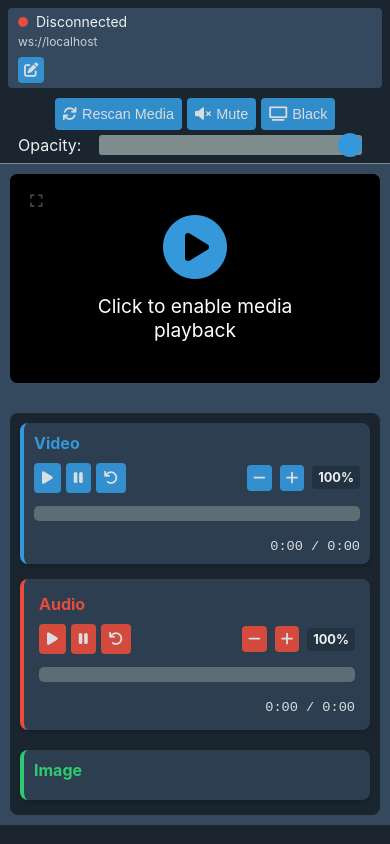
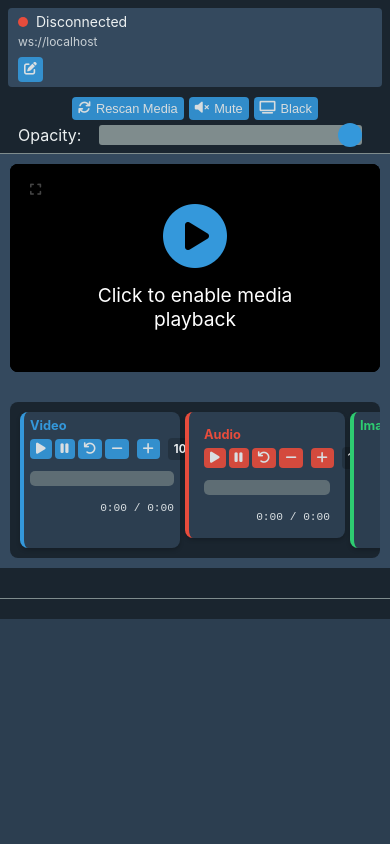
Before and after one commit to spitkov/smartplayernew, a website: page public/index.html in a window 390 px wide. Drawn offline with Linux system fonts and the light colour scheme; no server answers.

Commit message:
mobile update

```diff
--- a/public/styles.css
+++ b/public/styles.css
@@ -1034,26 +1034,77 @@ input[type="range"]::-webkit-slider-thumb {
     #playerControls {
         margin-top: 10px;
         padding: 10px;
+        display: flex;
+        flex-direction: row;
+        gap: 5px;
+        overflow-x: auto;
+        -webkit-overflow-scrolling: touch;
     }
 
     .control-group {
-        padding: 10px;
+        flex: 1;
+        min-width: 200px;
+        padding: 8px;
+        margin-bottom: 0;
+        border-left-width: 2px;
+    }
+
+    /* Compact control headers */
+    .control-header {
         margin-bottom: 5px;
     }
 
-    /* Make controls more compact on mobile */
+    .control-header h3 {
+        font-size: 0.9rem;
+    }
+
+    .selected-title {
+        font-size: 0.8rem;
+        white-space: nowrap;
+        overflow: hidden;
+        text-overflow: ellipsis;
+        max-width: 120px;
+    }
+
+    /* Compact control panels */
     .control-panel {
-        gap: 5px;
+        gap: 3px;
     }
 
     .buttons {
-        flex-wrap: wrap;
-        gap: 5px;
+        gap: 3px;
     }
 
     .control-btn {
-        padding: 6px 12px;
-        font-size: 0.9rem;
+        padding: 5px 8px;
+        font-size: 0.8rem;
+    }
+
+    .volume-control {
+        gap: 3px;
+    }
+
+    .volume-control .control-btn.small {
+        padding: 4px 6px;
+    }
+
+    .volume-display {
+        font-size: 0.7rem;
+        min-width: 35px;
+    }
+
+    .progress-bar {
+        height: 8px;
+        margin: 5px 0;
+    }
+
+    .time-display {
+        font-size: 0.7rem;
+    }
+
+    /* Hide empty control groups */
+    .control-group:empty {
+        display: none;
     }
 
     /* Adjust playlist section for mobile */
@@ -1164,7 +1215,7 @@ input[type="range"]::-webkit-slider-thumb {
     }
 
     .control-btn {
-        padding: 8px;
+        padding: 4px 6px;
     }
 
     .control-btn.small {
@@ -1188,6 +1239,68 @@ input[type="range"]::-webkit-slider-thumb {
     .ws-url {
         margin-left: 0;
         margin-top: 4px;
+    }
+
+    /* Make controls even more compact on very small screens */
+    .control-group {
+        min-width: 160px;
+        padding: 6px;
+    }
+
+    .control-header h3 {
+        font-size: 0.8rem;
+    }
+
+    .selected-title {
+        max-width: 100px;
+    }
+
+    /* Ensure horizontal scrolling is smooth */
+    #playerControls {
+        scrollbar-width: none; /* Firefox */
+        -ms-overflow-style: none; /* IE/Edge */
+    }
+
+    #playerControls::-webkit-scrollbar {
+        display: none; /* Chrome/Safari */
+    }
+}
+
+/* Add smooth scrolling behavior for the controls */
+#playerControls {
+    scroll-behavior: smooth;
+}
+
+/* Add visual indicator for horizontal scrolling on mobile */
+@media screen and (max-width: 768px) {
+    #playerControls::after {
+        content: '';
+        position: absolute;
+        right: 0;
+        top: 0;
+        bottom: 0;
+        width: 20px;
+        background: linear-gradient(to right, transparent, rgba(0,0,0,0.2));
+        pointer-events: none;
+        opacity: 0;
+        transition: opacity 0.3s;
+    }
+
+    #playerControls:not(:hover)::-webkit-scrollbar {
+        height: 0;
+    }
+
+    #playerControls:hover::-webkit-scrollbar {
+        height: 4px;
+    }
+
+    #playerControls::-webkit-scrollbar-track {
+        background: rgba(0,0,0,0.1);
+    }
+
+    #playerControls::-webkit-scrollbar-thumb {
+        background: var(--accent-color);
+        border-radius: 2px;
     }
 }
 
```
